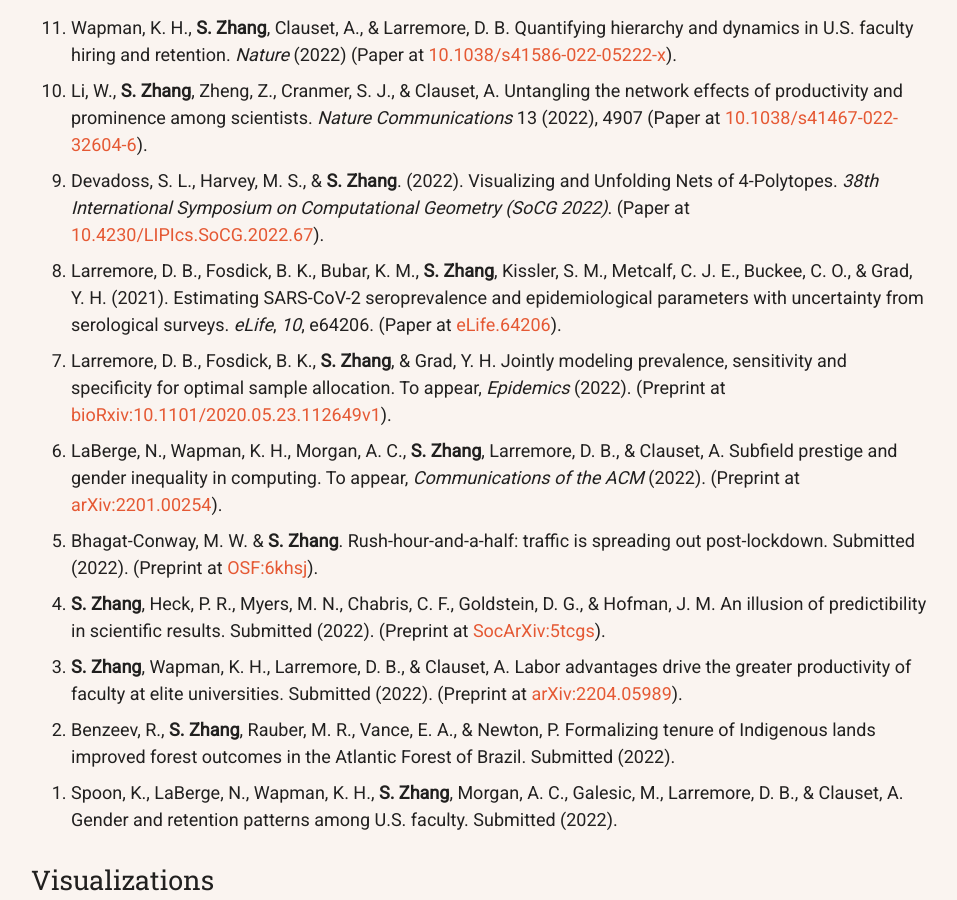
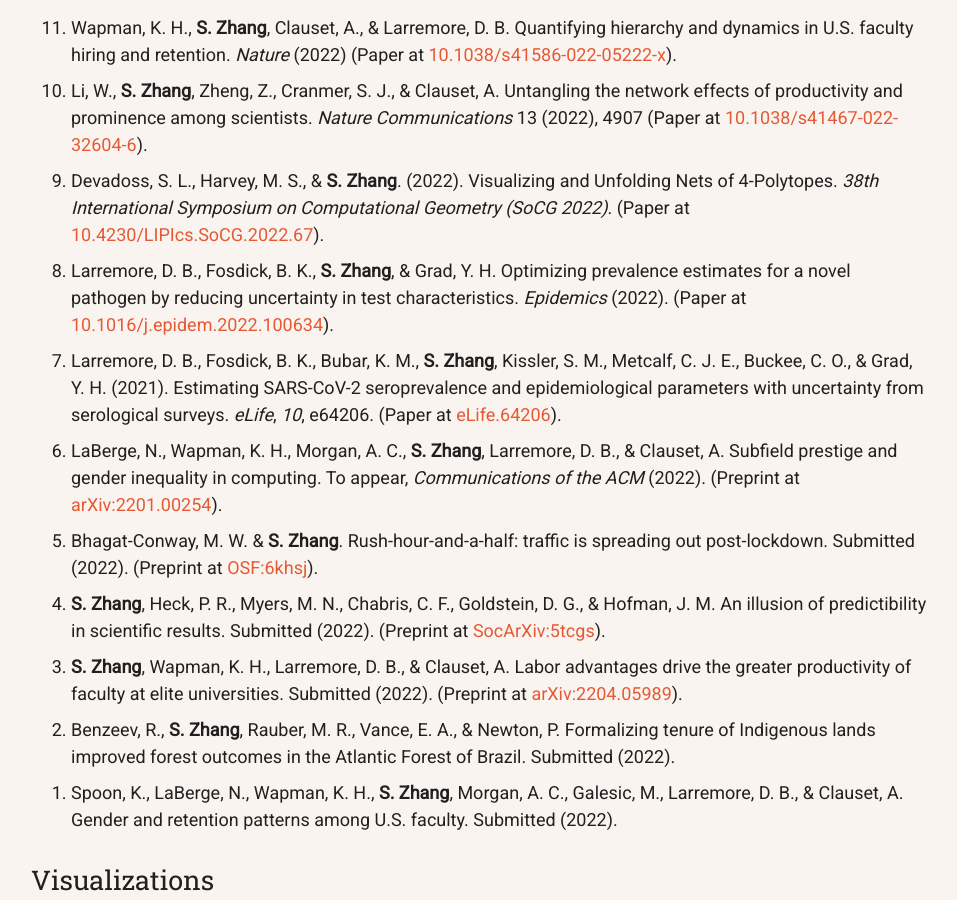
Before and after one commit to samzhang111/samzhang111.github.io, a Jekyll site: the page built from index.html, in a window 1280 px wide and 900 px high, scrolled down 1697 px. Shown: the whole window, without its empty margins (161-1118 px from the left). Built offline with Jekyll 4.4.1, drawn with Linux system fonts in a browser that asks for light colours; nearby versions of some CDN libraries.

Commit message:
epi paper

```diff
--- a/index.html
+++ b/index.html
@@ -76,10 +76,9 @@ layout: default
 
 <li><span id="unfoldings">Devadoss, S. L., Harvey, M. S., &amp; <b>S. Zhang</b>. (2022). Visualizing and Unfolding Nets of 4-Polytopes. <i>38th International Symposium on Computational Geometry (SoCG 2022)</i>. (Paper at <a target="_blank" href="https://drops.dagstuhl.de/opus/volltexte/2022/16075/pdf/LIPIcs-SoCG-2022-67.pdf">10.4230/LIPIcs.SoCG.2022.67</a>).</span></li>
 
+<li><span id="larremore2022jointly">Larremore, D. B., Fosdick, B. K., <b>S. Zhang</b>, &amp; Grad, Y. H. Optimizing prevalence estimates for a novel pathogen by reducing uncertainty in test characteristics. <em>Epidemics</em> (2022). (Paper at <a target="_blank" href="https://doi.org/10.1016/j.epidem.2022.100634">10.1016/j.epidem.2022.100634</a>).</span></li>
+
 <li><span id="larremore2021estimating">Larremore, D. B., Fosdick, B. K., Bubar, K. M., <b>S. Zhang</b>, Kissler, S. M., Metcalf, C. J. E., Buckee, C. O., &amp; Grad, Y. H. (2021). Estimating SARS-CoV-2 seroprevalence and epidemiological parameters with uncertainty from serological surveys. <i>eLife</i>, <i>10</i>, e64206. (Paper at <a target="_blank" href="https://elifesciences.org/articles/6420610.7554/eLife.64206">eLife.64206</a>).</span></li>
-
-
-<li><span id="larremore2022jointly">Larremore, D. B., Fosdick, B. K., <b>S. Zhang</b>, &amp; Grad, Y. H. Jointly modeling prevalence, sensitivity and specificity for optimal sample allocation. To appear, <em>Epidemics</em> (2022). (Preprint at <a target="_blank" href="https://www.biorxiv.org/content/10.1101/2020.05.23.112649v1">bioRxiv:10.1101/2020.05.23.112649v1</a>).</span></li>
 
 <li><span id="laberge2022subfield">LaBerge, N., Wapman, K. H., Morgan, A. C., <b>S. Zhang</b>, Larremore, D. B., &amp; Clauset, A. Subfield prestige and gender inequality in computing. To appear, <em>Communications of the ACM</em> (2022). (Preprint at <a target="_blank" href="https://arxiv.org/abs/2201.00254">arXiv:2201.00254</a>).</span></li>
 
```
